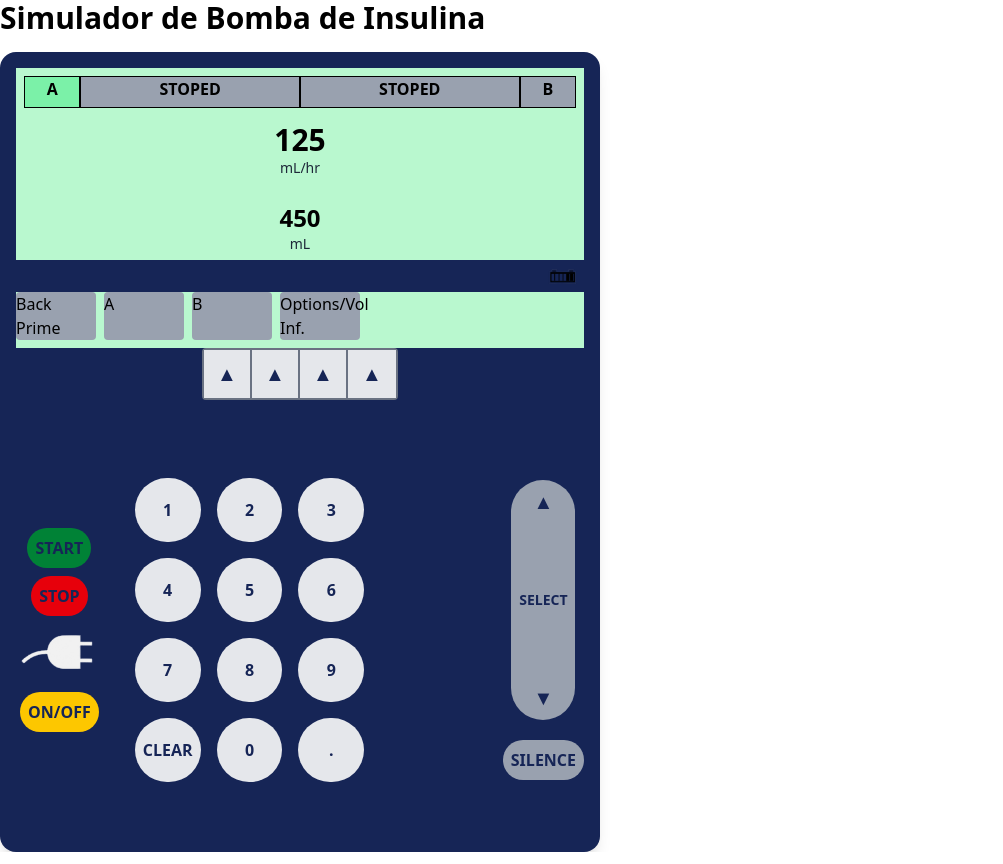
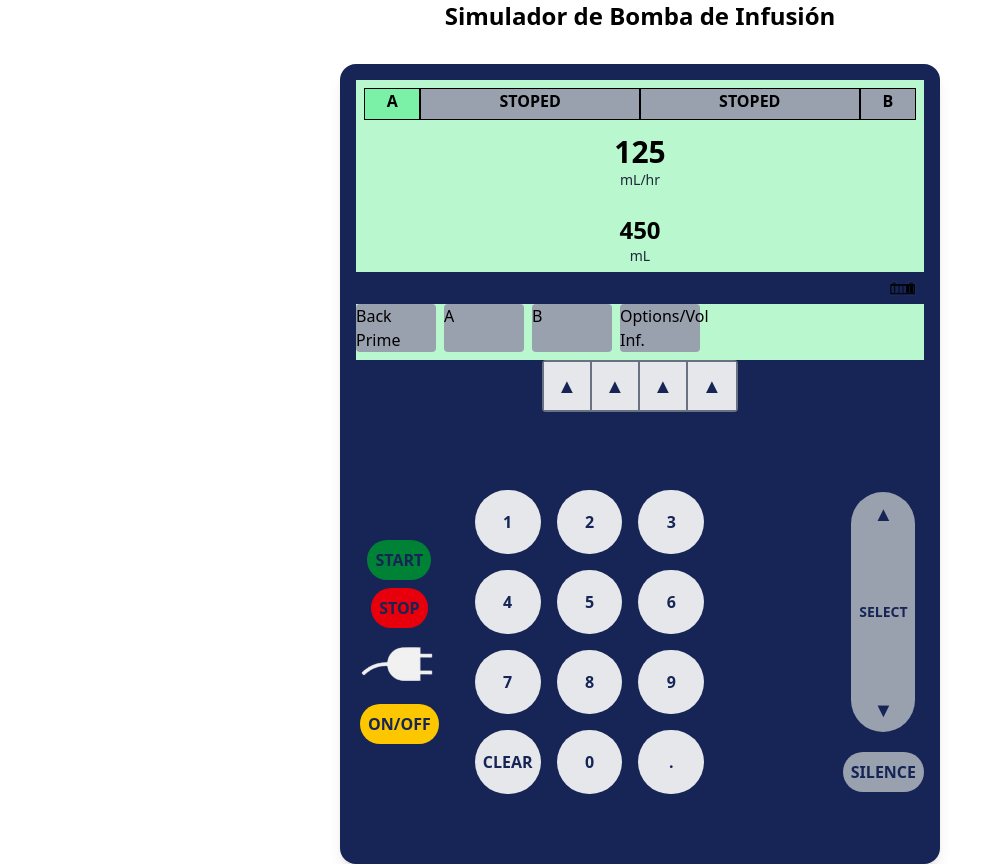
Before and after one commit to vpeinado263/simulador-bomba-insulina, a Next.js app in the folder frontend/: page / in a window 1280 px wide. Shown: the whole page, without its empty margins (0-1003 px from the left). Built offline with nearby package versions, Linux system fonts and the light colour scheme.

Commit message:
Centrar componente principal

```diff
--- a/frontend/src/pages/index.jsx
+++ b/frontend/src/pages/index.jsx
@@ -4,12 +4,12 @@
 export default function Home() {
   return (
     <>
-      <div>
-        <h1 className="text-3xl font-bold mb-4">
-          Simulador de Bomba de Insulina
-        </h1>
-      </div>
+    <div className="min-h-screen flex flex-col items-center justify-center">
+      <h1 className="text-2xl font-bold mb-8 text-center">
+        Simulador de Bomba de Infusión
+      </h1>
       <DeviceLayout />
+    </div>
     </>
   );
 }
```
